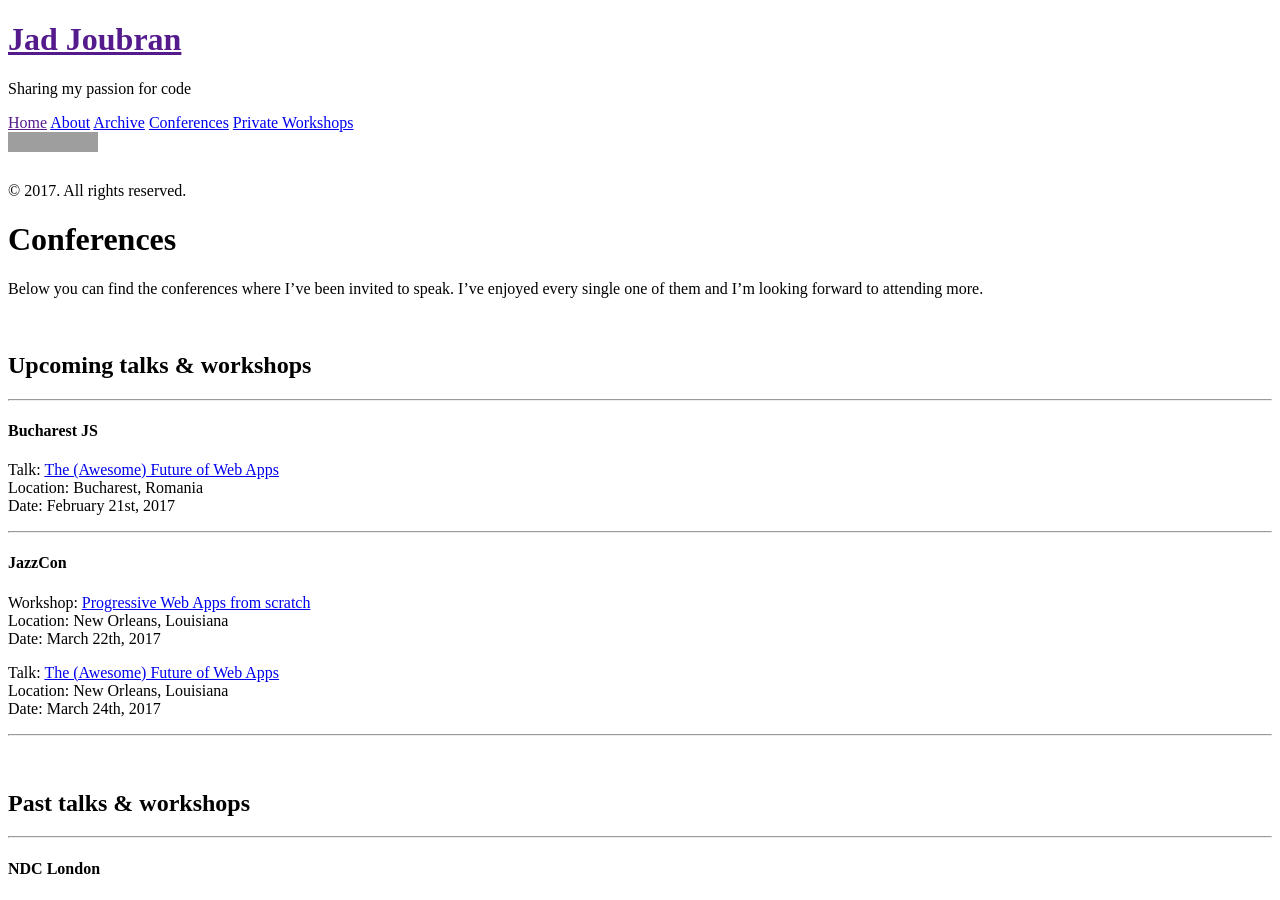
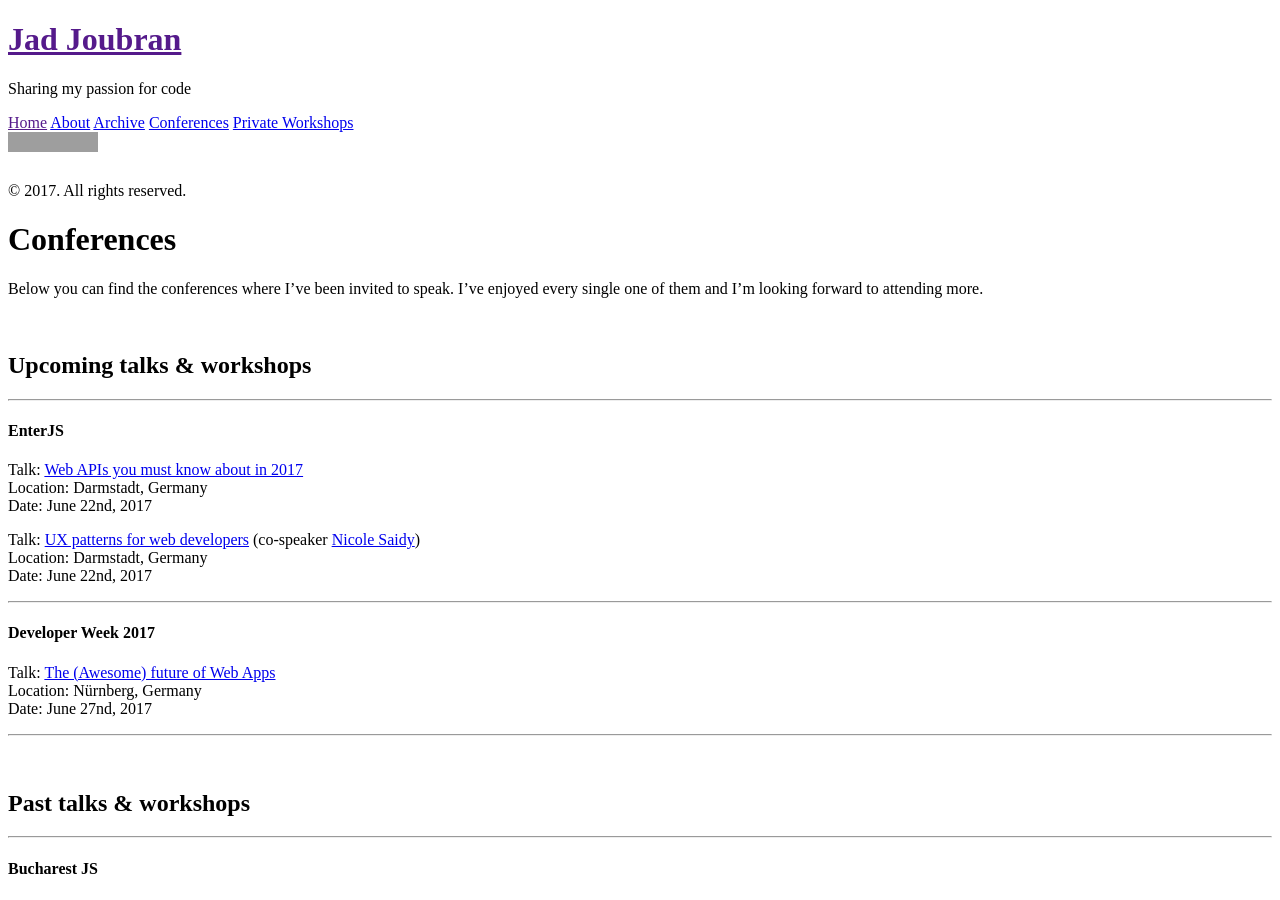
Before and after one commit to jadjoubran/blog, a Jekyll site: the page built from conferences.md, in a window 1280 px wide and 900 px high. Built offline with Jekyll 4.4.1, drawn with Linux system fonts in a browser that asks for light colours; grey boxes are pictures that could not be loaded.

Commit message:
Update conferences

```diff
--- a/conferences.md
+++ b/conferences.md
@@ -10,27 +10,34 @@ Below you can find the conferences where I've been invited to speak. I've enjoye
 ## Upcoming talks & workshops
 <hr>
 
-#### Bucharest JS
-<span class="conferences-ref">Talk:</span> [The (Awesome) Future of Web Apps](https://www.meetup.com/BucharestJS/events/237215862/){:target="_blank"}
-<span class="conferences-ref">Location:</span> Bucharest, Romania
-<span class="conferences-ref">Date:</span> February 21st, 2017
+#### EnterJS
+<span class="conferences-ref">Talk:</span> [Web APIs you must know about in 2017](https://www.enterjs.de/abstracts#web-ap-is-you-must-know-about-in-2017){:target="_blank"}
+<span class="conferences-ref">Location:</span> Darmstadt, Germany
+<span class="conferences-ref">Date:</span> June 22nd, 2017
+
+<span class="conferences-ref">Talk:</span> [UX patterns for web developers](https://www.enterjs.de/abstracts#ux-patterns-for-web-developers){:target="_blank"}  (co-speaker [Nicole Saidy](https://nicolesaidy.com/){:target="_blank"})
+<span class="conferences-ref">Location:</span> Darmstadt, Germany
+<span class="conferences-ref">Date:</span> June 22nd, 2017
 
 <hr>
 
-#### JazzCon
-<span class="conferences-ref">Workshop:</span> [Progressive Web Apps from scratch](http://jazzcon.tech/){:target="_blank"}
-<span class="conferences-ref">Location:</span> New Orleans, Louisiana
-<span class="conferences-ref">Date:</span> March 22th, 2017
-
-<span class="conferences-ref">Talk:</span> [The (Awesome) Future of Web Apps](http://jazzcon.tech/){:target="_blank"}
-<span class="conferences-ref">Location:</span> New Orleans, Louisiana
-<span class="conferences-ref">Date:</span> March 24th, 2017
+#### Developer Week 2017
+<span class="conferences-ref">Talk:</span> [The (Awesome) future of Web Apps](http://www.developer-week.de/Programm/Veranstaltung/(event)/21522){:target="_blank"}
+<span class="conferences-ref">Location:</span> Nürnberg, Germany
+<span class="conferences-ref">Date:</span> June 27nd, 2017
 
 <hr>
 
 <br>
 
 ## Past talks & workshops
+<hr>
+
+#### Bucharest JS
+<span class="conferences-ref">Talk:</span> [The (Awesome) Future of Web Apps](https://www.meetup.com/BucharestJS/events/237215862/){:target="_blank"}
+<span class="conferences-ref">Location:</span> Bucharest, Romania
+<span class="conferences-ref">Date:</span> February 21st, 2017
+
 <hr>
 
 #### NDC London
```
Also changed, not shown: about.md (+1 -3 lines).
